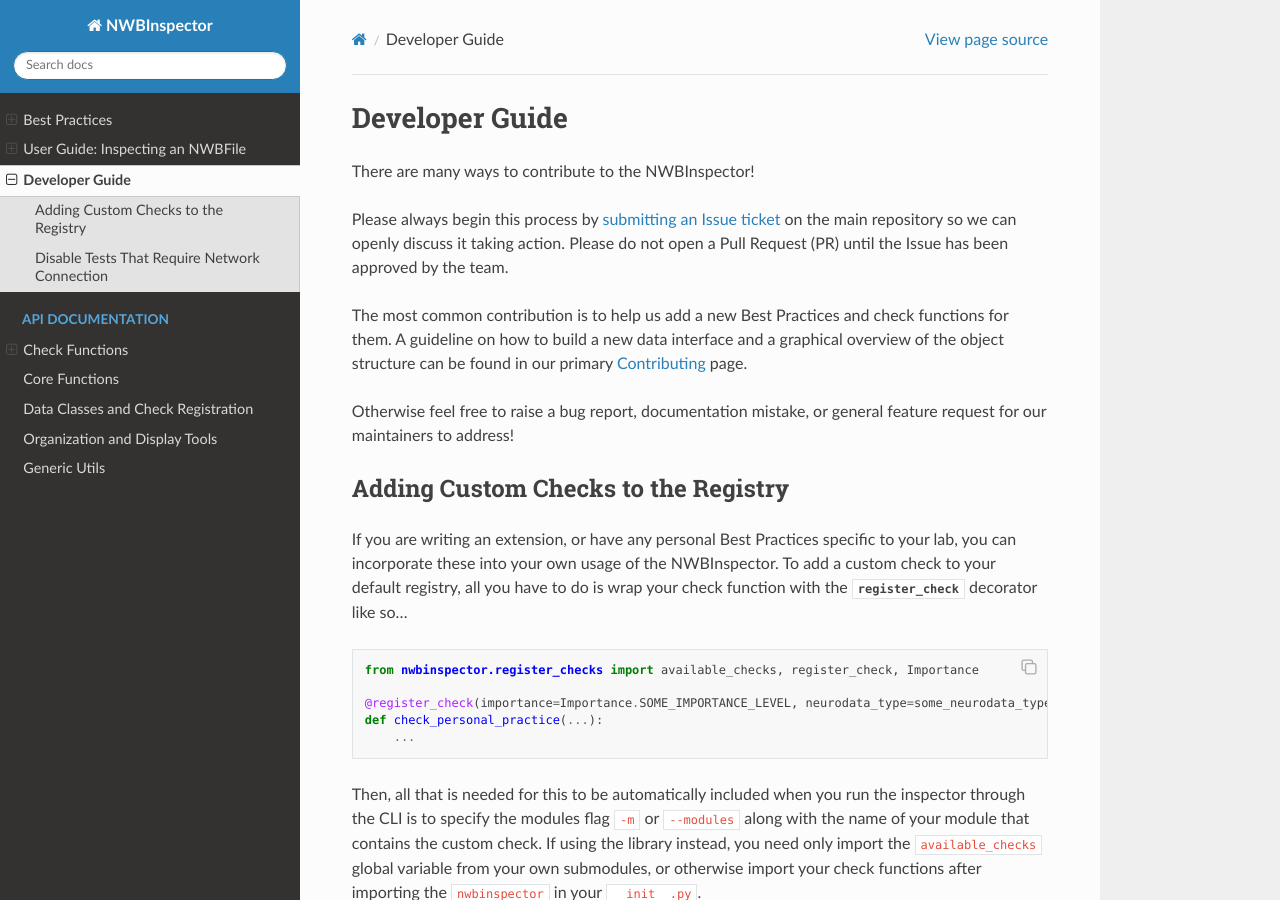
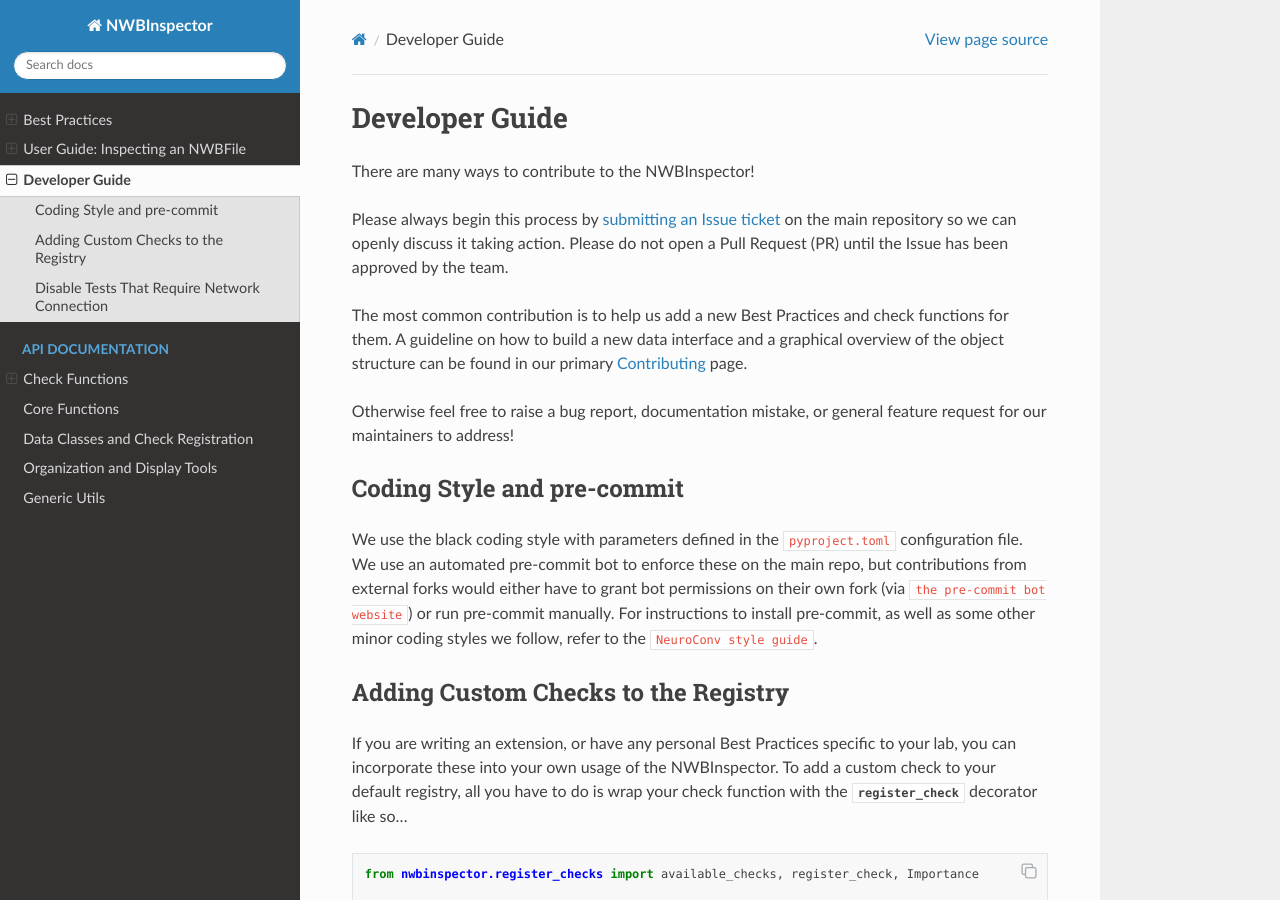
Before and after one commit to NeurodataWithoutBorders/nwbinspector, a Sphinx documentation site: the page built from docs/developer_guide.rst, in a window 1280 px wide and 900 px high. Built offline with Sphinx 7.4.7 and the Read the Docs theme 2.0.0, drawn with Linux system fonts in a browser that asks for light colours; cross-references to code outside the pages are shown as plain code.

Commit message:
Update developer_guide.rst

```diff
--- a/docs/developer_guide.rst
+++ b/docs/developer_guide.rst
@@ -11,6 +11,12 @@
 :nwbinspector-contributing:`Contributing <>` page.
 
 Otherwise feel free to raise a bug report, documentation mistake, or general feature request for our maintainers to address!
+
+
+Coding Style and pre-commit
+---------------------------
+
+We use the black coding style with parameters defined in the ``pyproject.toml`` configuration file. We use an automated pre-commit bot to enforce these on the main repo, but contributions from external forks would either have to grant bot permissions on their own fork (via :pre-commit-bot:`the pre-commit bot website <>`) or run pre-commit manually. For instructions to install pre-commit, as well as some other minor coding styles we follow, refer to the :neuroconv-coding-style:`NeuroConv style guide <>`.
 
 
 
```
